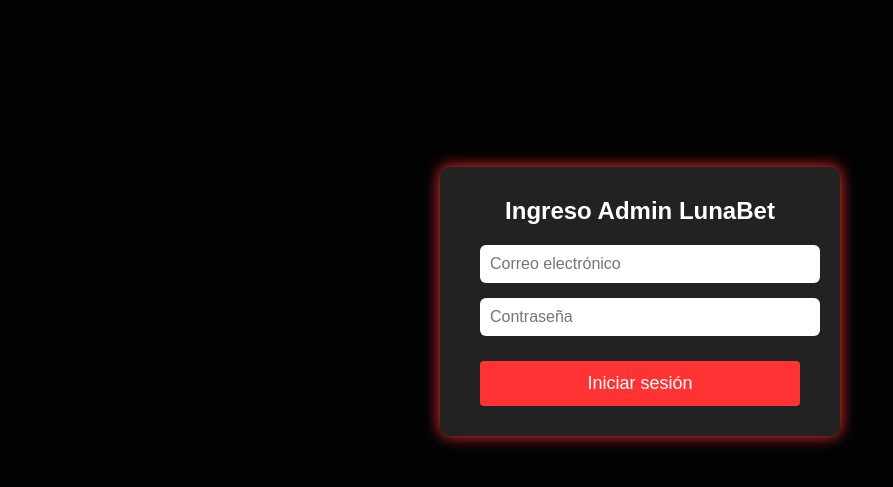
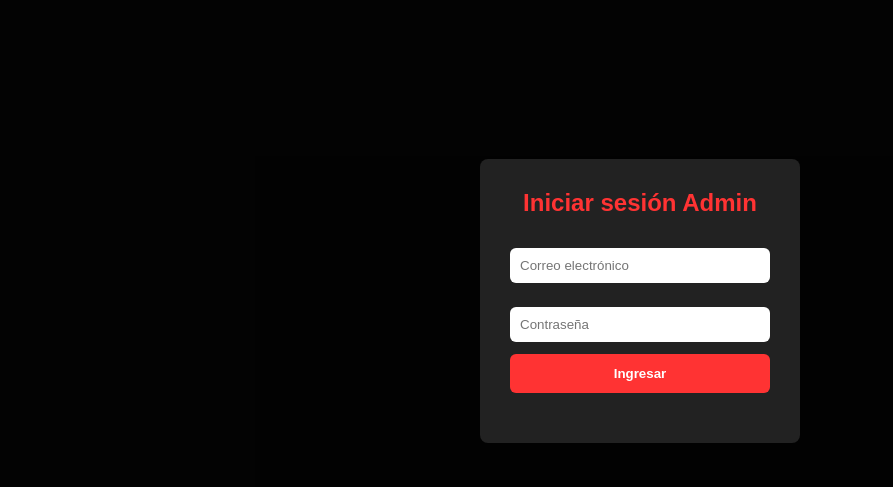
Before and after one commit to RedPato010/lunabet-admin, a plain HTML site: page index.html in a window 1280 px wide. Shown: the part 99-586 px from the top of the page, without its empty margins (0-893 px from the left). Drawn offline with Linux system fonts and the light colour scheme; no server answers.

Commit message:
Update index.html

```diff
--- a/index.html
+++ b/index.html
@@ -18,6 +18,7 @@
   }
   section {
     margin-bottom: 40px;
+    display: none; /* oculto por defecto, se muestra si está admin logueado */
   }
   label {
     margin-right: 10px;
@@ -50,47 +51,65 @@
   button:hover {
     background: #cc2929;
   }
-  /* Modal Styles */
-  .modal-bg {
+
+  /* Modal login */
+  #modalLogin {
+    position: fixed;
+    top: 0;
+    left: 0;
+    right: 0;
+    bottom: 0;
+    background: rgba(0,0,0,0.85);
     display: flex;
-    position: fixed;
-    top: 0; left: 0; right: 0; bottom: 0;
-    background: rgba(0,0,0,0.85);
     justify-content: center;
     align-items: center;
     z-index: 9999;
   }
-  .modal {
+  #modalLogin .modal-content {
     background: #222;
-    padding: 30px 40px;
-    border-radius: 10px;
+    padding: 30px;
+    border-radius: 8px;
     width: 320px;
-    box-shadow: 0 0 15px #ff3333;
-    color: white;
+    box-sizing: border-box;
   }
-  .modal h2 {
+  #modalLogin h2 {
     margin-top: 0;
-    margin-bottom: 20px;
+    color: #ff3333;
     text-align: center;
   }
-  .modal input {
+  #modalLogin input {
     width: 100%;
     padding: 10px;
-    margin-bottom: 15px;
+    margin: 12px 0;
     border-radius: 6px;
     border: none;
-    font-size: 16px;
-    outline: none;
+    box-sizing: border-box;
   }
-  .modal button {
+  #modalLogin button {
     width: 100%;
     padding: 12px;
-    font-size: 18px;
+    background: #ff3333;
+    border: none;
+    color: white;
+    font-weight: bold;
+    border-radius: 6px;
+    cursor: pointer;
   }
-  .error-msg {
+  #modalLogin button:hover {
+    background: #cc2929;
+  }
+  #loginError {
     color: #ff6666;
-    margin-bottom: 10px;
     text-align: center;
+    min-height: 20px;
+  }
+
+  #btnLogout {
+    background: #555;
+    margin-top: 20px;
+  }
+  #btnLogout:hover {
+    background: #333;
   }
 </style>
 </head>
@@ -98,7 +117,19 @@
 
 <h1>Panel de Administración - LunaBet</h1>
 
-<section id="seccionCargas" style="display:none;">
+<!-- Modal Login -->
+<div id="modalLogin">
+  <div class="modal-content">
+    <h2>Iniciar sesión Admin</h2>
+    <input type="email" id="inputEmail" placeholder="Correo electrónico" autocomplete="username" />
+    <input type="password" id="inputPassword" placeholder="Contraseña" autocomplete="current-password" />
+    <button id="btnLogin">Ingresar</button>
+    <div id="loginError"></div>
+  </div>
+</div>
+
+<!-- Secciones solo visibles si está logueado admin -->
+<section id="seccionCargas">
   <h2>Cargas Pendientes</h2>
   <label>Desde: <input type="date" id="fechaInicioCarga" /></label>
   <label>Hasta: <input type="date" id="fechaFinCarga" /></label>
@@ -115,11 +146,13 @@
         <th>Acciones</th>
       </tr>
     </thead>
-    <tbody></tbody>
+    <tbody>
+      <!-- Cargas cargadas dinámicamente -->
+    </tbody>
   </table>
 </section>
 
-<section id="seccionRetiros" style="display:none;">
+<section id="seccionRetiros">
   <h2>Retiros Pendientes</h2>
   <label>Desde: <input type="date" id="fechaInicioRetiro" /></label>
   <label>Hasta: <input type="date" id="fechaFinRetiro" /></label>
@@ -137,22 +170,13 @@
         <th>Acciones</th>
       </tr>
     </thead>
-    <tbody></tbody>
+    <tbody>
+      <!-- Retiros cargados dinámicamente -->
+    </tbody>
   </table>
 </section>
 
-<button id="btnLogout" style="display:none; margin-bottom: 20px; background:#cc2929;">Cerrar sesión</button>
-
-<!-- Modal Login -->
-<div class="modal-bg" id="modalLogin">
-  <div class="modal">
-    <h2>Ingreso Admin LunaBet</h2>
-    <input type="email" id="inputEmail" placeholder="Correo electrónico" />
-    <input type="password" id="inputPassword" placeholder="Contraseña" />
-    <div class="error-msg" id="loginError"></div>
-    <button id="btnLogin">Iniciar sesión</button>
-  </div>
-</div>
+<button id="btnLogout" style="display:none;">Cerrar sesión</button>
 
 <script src="https://www.gstatic.com/firebasejs/9.23.0/firebase-app-compat.js"></script>
 <script src="https://www.gstatic.com/firebasejs/9.23.0/firebase-auth-compat.js"></script>
@@ -175,11 +199,12 @@
 
   const UID_ADMIN = "keVqWPJpBvRZxtb5YjmXSPYM4Aa2";
 
+  // Referencias DOM
   const modalLogin = document.getElementById("modalLogin");
+  const inputEmail = document.getElementById("inputEmail");
+  const inputPassword = document.getElementById("inputPassword");
   const btnLogin = document.getElementById("btnLogin");
   const loginError = document.getElementById("loginError");
-  const inputEmail = document.getElementById("inputEmail");
-  const inputPassword = document.getElementById("inputPassword");
 
   const seccionCargas = document.getElementById("seccionCargas");
   const seccionRetiros = document.getElementById("seccionRetiros");
@@ -192,6 +217,7 @@
     return date.toLocaleString();
   }
 
+  // Cargar saldo del usuario para mostrar en tabla
   async function obtenerSaldoUsuario(uid) {
     try {
       const doc = await db.collection('users').doc(uid).get();
@@ -205,13 +231,17 @@
     }
   }
 
+  // Cargar cargas pendientes con filtros
   async function cargarCargasPendientes(fechaInicio=null, fechaFin=null) {
     let query = db.collection('cargas').where('estado', '==', 'pendiente');
+
     if(fechaInicio) query = query.where('creado', '>=', fechaInicio);
     if(fechaFin) query = query.where('creado', '<=', fechaFin);
+
     query = query.orderBy('creado', 'desc');
 
     const snapshot = await query.get();
+
     const tbody = document.querySelector('#tablaCargas tbody');
     tbody.innerHTML = '';
 
@@ -234,13 +264,17 @@
     }
   }
 
+  // Cargar retiros pendientes con filtros
   async function cargarRetirosPendientes(fechaInicio=null, fechaFin=null) {
     let query = db.collection('retiros').where('estado', '==', 'pendiente');
+
     if(fechaInicio) query = query.where('creado', '>=', fechaInicio);
     if(fechaFin) query = query.where('creado', '<=', fechaFin);
+
     query = query.orderBy('creado', 'desc');
 
     const snapshot = await query.get();
+
     const tbody = document.querySelector('#tablaRetiros tbody');
     tbody.innerHTML = '';
 
@@ -264,6 +298,7 @@
     }
   }
 
+  // Función para aprobar carga
   async function aprobarCarga(cargaId, uid, monto) {
     try {
       const userRef = db.collection('users').doc(uid);
@@ -283,6 +318,7 @@
     }
   }
 
+  // Función para rechazar carga
   async function rechazarCarga(cargaId) {
     try {
       await db.collection('cargas').doc(cargaId).update({ estado: 'rechazado' });
@@ -294,6 +330,7 @@
     }
   }
 
+  // Función para aprobar retiro
   async function aprobarRetiro(retiroId, uid, monto) {
     try {
       const userRef = db.collection('users').doc(uid);
@@ -317,6 +354,7 @@
     }
   }
 
+  // Función para rechazar retiro
   async function rechazarRetiro(retiroId) {
     try {
       await db.collection('retiros').doc(retiroId).update({ estado: 'rechazado' });
@@ -328,19 +366,20 @@
     }
   }
 
+  // Evento login
   btnLogin.addEventListener("click", () => {
-    loginError.textContent = "";
     const email = inputEmail.value.trim();
     const password = inputPassword.value.trim();
+    loginError.textContent = "";
 
-    if(!email || !password) {
-      loginError.textContent = "Completa email y contraseña.";
+    if(!email || !password){
+      loginError.textContent = "Por favor ingresa email y contraseña.";
       return;
     }
 
     auth.signInWithEmailAndPassword(email, password)
       .then(userCred => {
-        if(userCred.user.uid !== UID_ADMIN) {
+        if(userCred.user.uid !== UID_ADMIN){
           loginError.textContent = "No tienes permisos de administrador.";
           auth.signOut();
         }
@@ -350,12 +389,16 @@
       });
   });
 
+  // Evento logout
   btnLogout.addEventListener("click", () => {
     auth.signOut();
   });
 
+  // Control de estado de autenticación
   auth.onAuthStateChanged(user => {
-    if(user && user.uid === UID_ADMIN) {
+    if(user){
+      if(user.uid === UID_ADMIN){
+        // Admin logueado: mostrar panel y ocultar modal
         modalLogin.style.display = "none";
         seccionCargas.style.display = "block";
         seccionRetiros.style.display = "block";
@@ -363,32 +406,50 @@
         cargarCargasPendientes();
         cargarRetirosPendientes();
       } else {
+        // Usuario no admin: cerrar sesión y mostrar modal
+        auth.signOut();
         modalLogin.style.display = "flex";
         seccionCargas.style.display = "none";
         seccionRetiros.style.display = "none";
         btnLogout.style.display = "none";
+        inputEmail.value = "";
         inputPassword.value = "";
+        loginError.textContent = "";
+      }
+    } else {
+      // No hay usuario logueado: mostrar modal
+      modalLogin.style.display = "flex";
+      seccionCargas.style.display = "none";
+      seccionRetiros.style.display = "none";
+      btnLogout.style.display = "none";
       inputEmail.value = "";
+      inputPassword.value = "";
       loginError.textContent = "";
     }
   });
 
-  // Filtros
+  // Filtros de fecha cargas
   document.getElementById('btnFiltrarCargas').addEventListener('click', () => {
     const inicio = document.getElementById('fechaInicioCarga').valueAsDate;
     const fin = document.getElementById('fechaFinCarga').valueAsDate;
+
     const startTimestamp = inicio ? firebase.firestore.Timestamp.fromDate(inicio) : null;
     const endTimestamp = fin ? firebase.firestore.Timestamp.fromDate(fin) : null;
+
     cargarCargasPendientes(startTimestamp, endTimestamp);
   });
 
+  // Filtros de fecha retiros
   document.getElementById('btnFiltrarRetiros').addEventListener('click', () => {
     const inicio = document.getElementById('fechaInicioRetiro').valueAsDate;
     const fin = document.getElementById('fechaFinRetiro').valueAsDate;
+
     const startTimestamp = inicio ? firebase.firestore.Timestamp.fromDate(inicio) : null;
     const endTimestamp = fin ? firebase.firestore.Timestamp.fromDate(fin) : null;
+
     cargarRetirosPendientes(startTimestamp, endTimestamp);
   });
+
 </script>
 
 </body>
```
Lines whose indentation alone changed are shown as unchanged.
